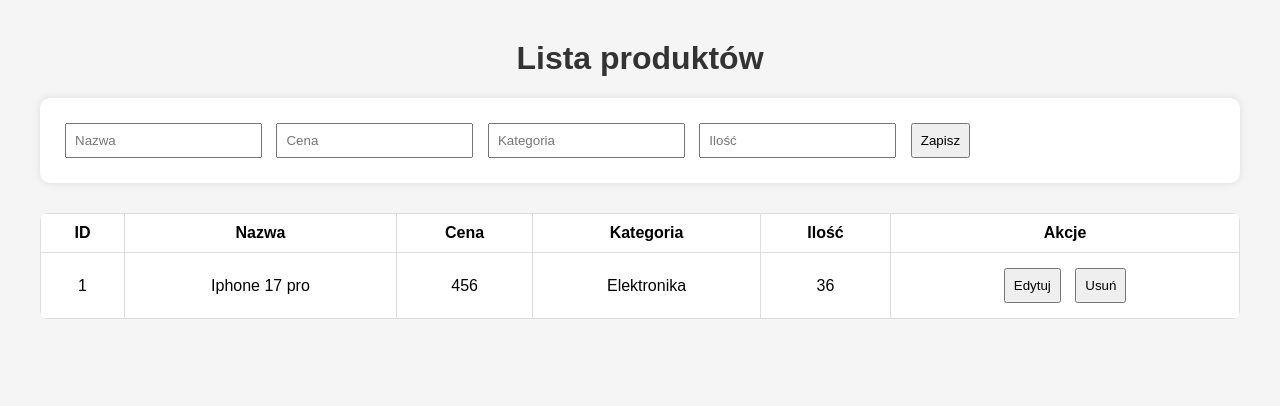
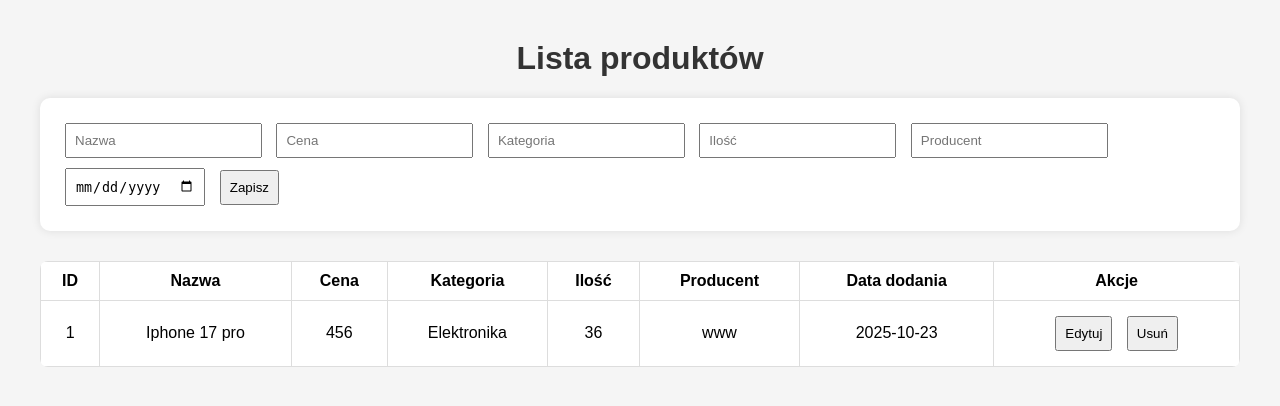
Before and after one commit to Fatta666/CRUD_Projekt, a Flask app: page /ui in a window 1280 px wide. Shown: the top 406 px of the page. Run offline with Flask 3, Linux system fonts and the light colour scheme; data comes from the database, SQL or seed files in the repository; both versions use the stored data as it was after the commit.

Commit message:
Dodano pola producent i data_dodania, aktualizacja frontend i API

```diff
--- a/app.py
+++ b/app.py
@@ -29,7 +29,9 @@ def get_produkty():
             'nazwa': produkt['nazwa'],
             'cena': produkt['cena'],
             'kategoria': produkt['kategoria'],
-            'ilosc': produkt['ilosc']
+            'ilosc': produkt['ilosc'],
+            'producent': produkt['producent'],
+            'data_dodania': produkt['data_dodania']
         })
     return jsonify(result)
 
@@ -44,8 +46,8 @@ def add_produkt():
 
     conn = get_db_connection()
     conn.execute(
-        'INSERT INTO produkty (nazwa, cena, kategoria, ilosc) VALUES (?, ?, ?, ?)',
-        (data['nazwa'], data['cena'], data['kategoria'], data['ilosc'])
+        'INSERT INTO produkty (nazwa, cena, kategoria, ilosc, producent, data_dodania) VALUES (?, ?, ?, ?, ?, ?)',
+        (data['nazwa'], data['cena'], data['kategoria'], data['ilosc'], data.get('producent'), data.get('data_dodania'))
     )
     conn.commit()
     conn.close()
@@ -67,10 +69,12 @@ def update_produkt(id):
     cena = data.get('cena', produkt['cena'])
     kategoria = data.get('kategoria', produkt['kategoria'])
     ilosc = data.get('ilosc', produkt['ilosc'])
+    producent = data.get('producent', produkt['producent'])
+    data_dodania = data.get('data_dodania', produkt['data_dodania'])
 
     conn.execute(
-        'UPDATE produkty SET nazwa = ?, cena = ?, kategoria = ?, ilosc = ? WHERE id = ?',
-        (nazwa, cena, kategoria, ilosc, id)
+        'UPDATE produkty SET nazwa = ?, cena = ?, kategoria = ?, ilosc = ?, producent = ?, data_dodania = ? WHERE id = ?',
+        (nazwa, cena, kategoria, ilosc, producent, data_dodania, id)
     )
     conn.commit()
     conn.close()
--- a/database.py
+++ b/database.py
@@ -1,7 +1,11 @@
+import os
 import sqlite3
 
+BASE_DIR = os.path.dirname(os.path.abspath(__file__))
+DB_PATH = os.path.join(BASE_DIR, 'database.db')
+
 def get_db_connection():
-    conn = sqlite3.connect('database.db')
+    conn = sqlite3.connect(DB_PATH)
     conn.row_factory = sqlite3.Row
     return conn
 
@@ -13,7 +17,9 @@ def init_db():
             nazwa TEXT NOT NULL,
             cena REAL NOT NULL,
             kategoria TEXT NOT NULL,
-            ilosc INTEGER NOT NULL
+            ilosc INTEGER NOT NULL,
+            producent TEXT,
+            data_dodania TEXT
         );
     ''')
     conn.commit()
--- a/templates/index.html
+++ b/templates/index.html
@@ -53,6 +53,9 @@
         <input type="number" id="cena" placeholder="Cena" required>
         <input type="text" id="kategoria" placeholder="Kategoria">
         <input type="number" id="ilosc" placeholder="Ilość">
+        <input type="text" id="producent" placeholder="Producent">
+        <input type="date" id="data_dodania" placeholder="Data dodania">
+
         <button type="submit">Zapisz</button>
     </form>
 
@@ -64,6 +67,8 @@
                 <th>Cena</th>
                 <th>Kategoria</th>
                 <th>Ilość</th>
+                <th>Producent</th>
+                <th>Data dodania</th>
                 <th>Akcje</th>
             </tr>
         </thead>
@@ -81,7 +86,7 @@
                 tbody.innerHTML = "";
 
                 if (produkty.length === 0) {
-                    tbody.innerHTML = `<tr><td colspan="6">Brak produktów w bazie.</td></tr>`;
+                    tbody.innerHTML = `<tr><td colspan="8">Brak produktów w bazie.</td></tr>`;
                     return;
                 }
 
@@ -93,8 +98,19 @@
                         <td>${p.cena}</td>
                         <td>${p.kategoria}</td>
                         <td>${p.ilosc}</td>
+                        <td>${p.producent || '-'}</td>
+                        <td>${p.data_dodania || '-'}</td>
                         <td>
-                            <button onclick="editProdukt(${p.id}, '${p.nazwa}', ${p.cena}, '${p.kategoria}', ${p.ilosc})">Edytuj</button>
+                            <button onclick="editProdukt(
+                                ${p.id},
+                                decodeURIComponent('${encodeURIComponent(p.nazwa)}'),
+                                ${p.cena},
+                                decodeURIComponent('${encodeURIComponent(p.kategoria)}'),
+                                ${p.ilosc},
+                                decodeURIComponent('${encodeURIComponent(p.producent || '')}'),
+                                '${p.data_dodania || ''}'
+                            )">Edytuj</button>
+
                             <button onclick="deleteProdukt(${p.id})">Usuń</button>
                         </td>
                     `;
@@ -112,7 +128,9 @@
                 nazwa: document.getElementById("nazwa").value,
                 cena: parseFloat(document.getElementById("cena").value),
                 kategoria: document.getElementById("kategoria").value,
-                ilosc: parseInt(document.getElementById("ilosc").value)
+                ilosc: parseInt(document.getElementById("ilosc").value),
+                producent: document.getElementById("producent").value,
+                data_dodania: document.getElementById("data_dodania").value
             };
 
             const method = id ? "PUT" : "POST";
@@ -136,12 +154,14 @@
             }
         }
 
-        function editProdukt(id, nazwa, cena, kategoria, ilosc) {
+        function editProdukt(id, nazwa, cena, kategoria, ilosc, producent, data_dodania) {
             document.getElementById("productId").value = id;
             document.getElementById("nazwa").value = nazwa;
             document.getElementById("cena").value = cena;
             document.getElementById("kategoria").value = kategoria;
             document.getElementById("ilosc").value = ilosc;
+            document.getElementById("producent").value = producent;
+            document.getElementById("data_dodania").value = data_dodania;
         }
 
         loadProdukty();
```
Also changed, not shown: database.db.
